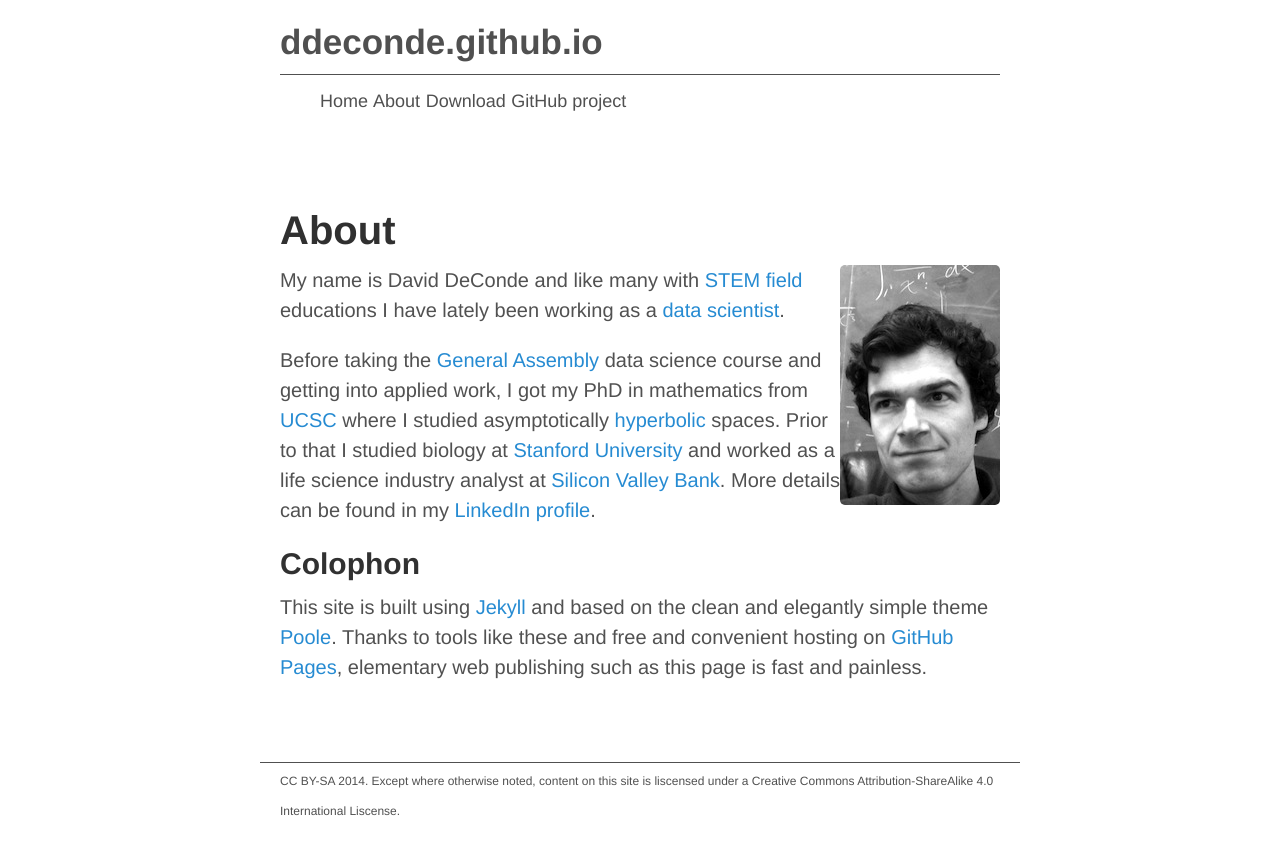
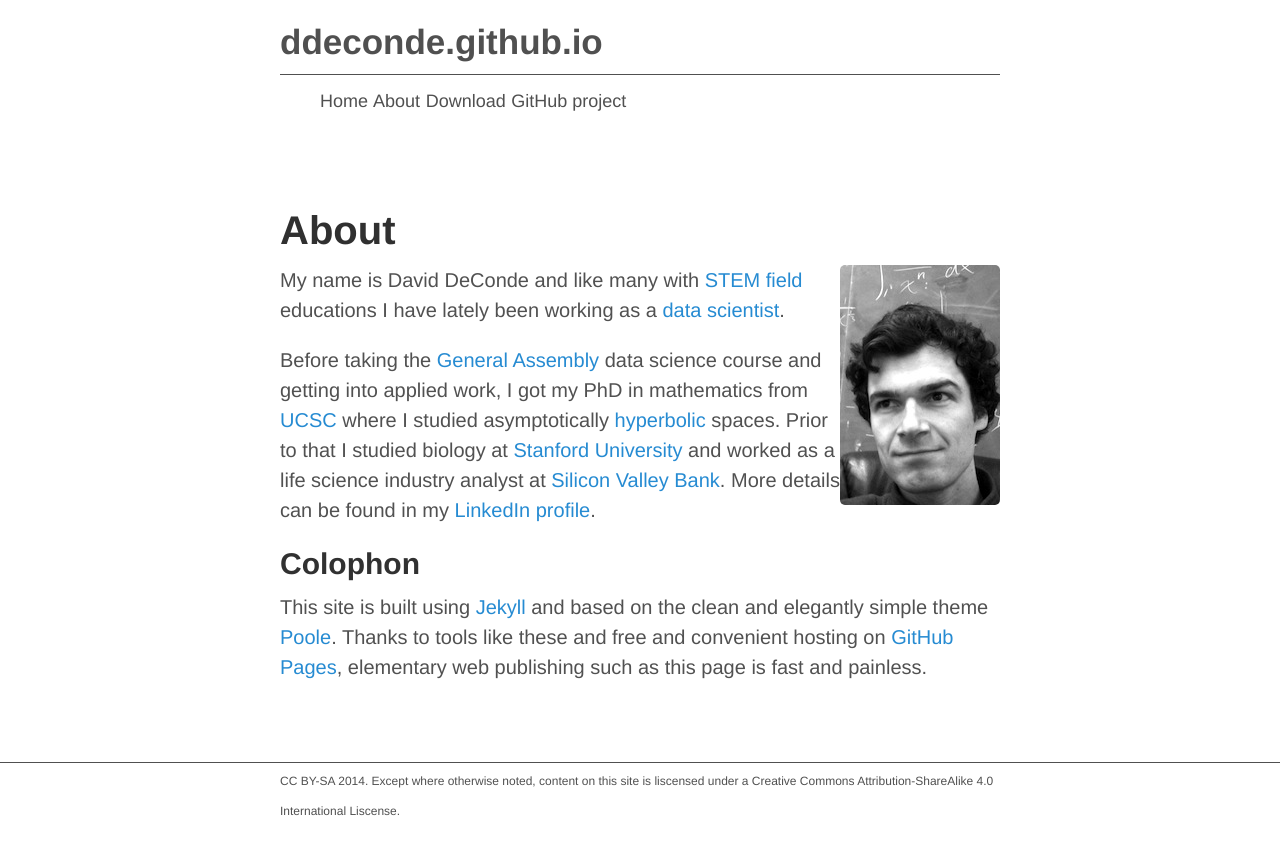
Before and after one commit to ddeconde/ddeconde.github.io, a Jekyll site: the page built from about.md, in a window 1280 px wide. Shown: the top 855 px of the page. Built offline with Jekyll 4.4.1, drawn with Linux system fonts in a browser that asks for light colours; Markdown is read by kramdown in place of the engine named in the settings.

Commit message:
back to poole

```diff
--- a/_includes/footer.html
+++ b/_includes/footer.html
@@ -1,3 +1,5 @@
-<div class=" container footer">
+<div class="footer">
+  <div class="container">
   <small>CC BY-SA {{ site.time | date: '%Y' }}. Except where otherwise noted, content on this site is liscensed under a <a href="http://creativecommons.org/licenses/by-sa/4.0/">Creative Commons Attribution-ShareAlike 4.0 International Liscense</a>.</small>
+  </div>
 </div>
```
